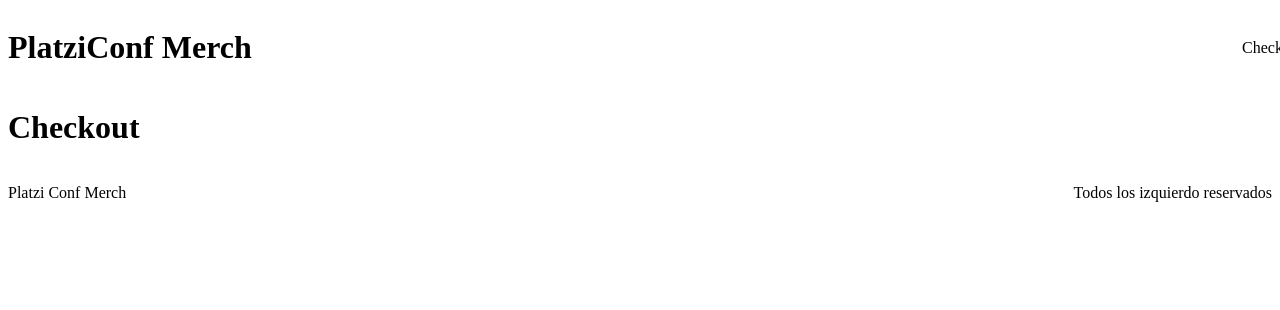
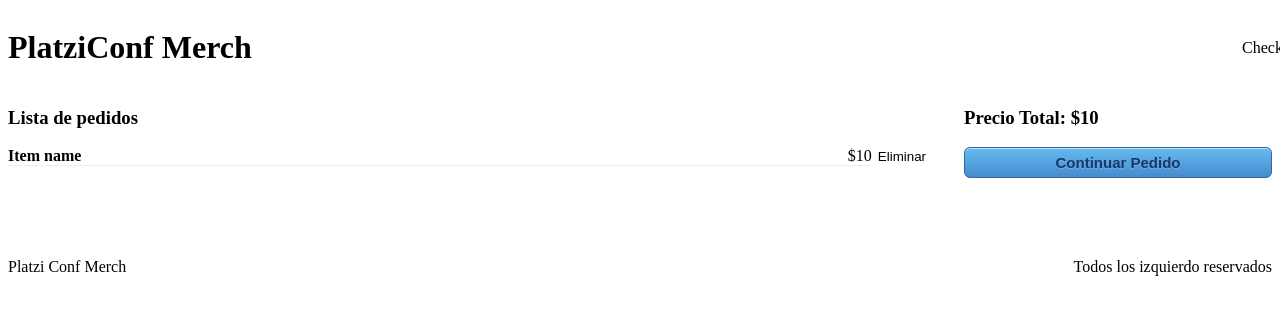
Before and after one commit to soyalextreme/platzi-conf-merch, a React app: page /checkout in a window 1280 px wide. Shown: the top 310 px of the page. Built offline with nearby package versions, Linux system fonts and the light colour scheme.

Commit message:
Checkout page structure and design

```diff
--- a/src/pages/Checkout.jsx
+++ b/src/pages/Checkout.jsx
@@ -1,10 +1,24 @@
 import React from 'react';
+import '../styles/components/Checkout.css';
 
 const Checkout = () => {
   return (
-    <>
-      <h1>Checkout</h1>
-    </>
+    <div className="Checkout">
+      <div className="Checkout-content">
+        <h3>Lista de pedidos</h3>
+        <div className="Checkout-item">
+          <div className="Checkout-element">
+            <h4>Item name</h4>
+            <span>$10</span>
+          </div>
+          <button type="button">Eliminar</button>
+        </div>
+      </div>
+      <div className="Checkout-sidebar">
+        <h3>Precio Total: $10</h3>
+        <button type="button">Continuar Pedido</button>
+      </div>
+    </div>
   );
 };
 
```
